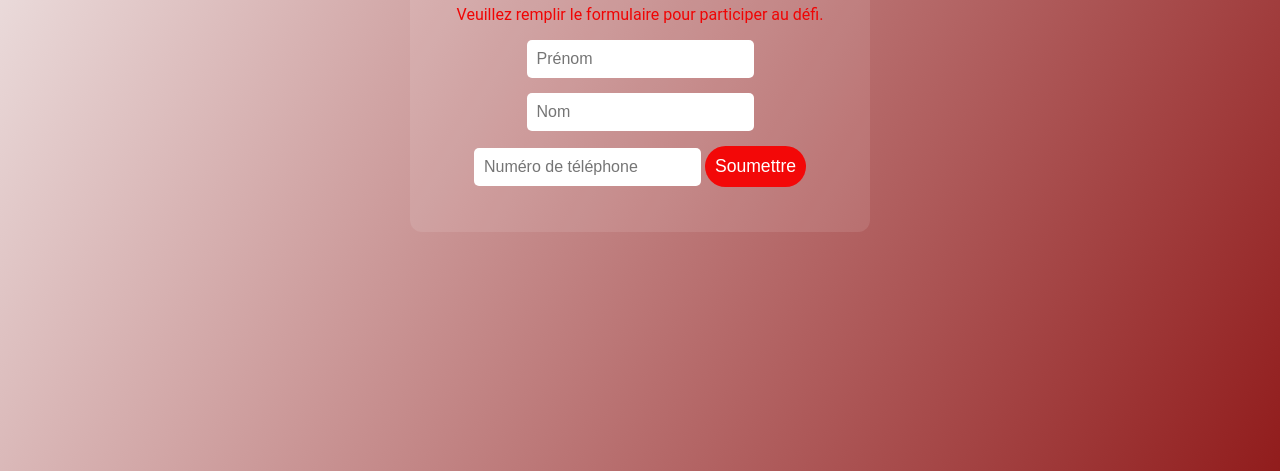
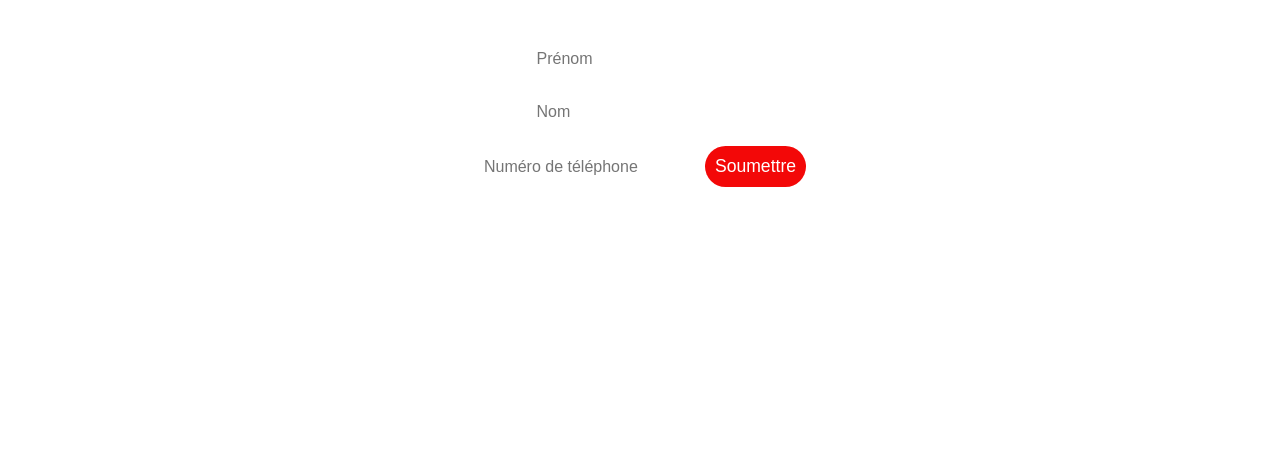
Before and after one commit to brandtdz/brandt.jeu, a plain HTML site: page form.html in a window 1280 px wide. Shown: the part 345-816 px from the top of the page. Drawn offline with Linux system fonts and the light colour scheme.

Commit message:
Update form.html

```diff
--- a/form.html
+++ b/form.html
@@ -11,8 +11,8 @@
       justify-content: center;
       align-items: center;
       min-height: 100vh;
-      background: linear-gradient(120deg, #f5f2f2, #911c1c);
-      color: #f00404;
+      background: linear-gradient(120deg, #ffffff00, #ffffff00);
+      color: #fff;
       text-align: center;
     }
     .form-container {
```
